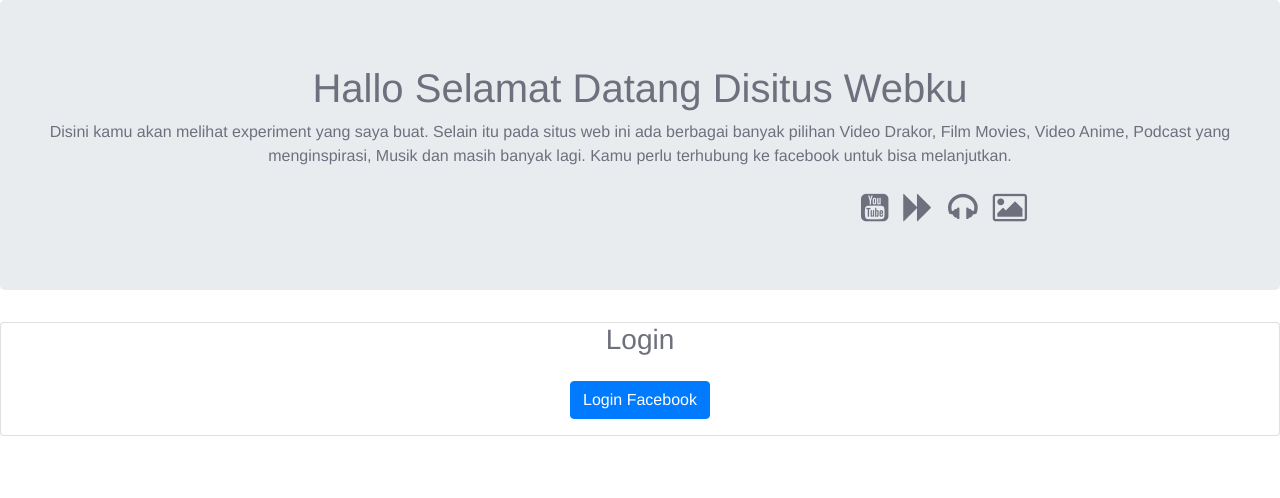
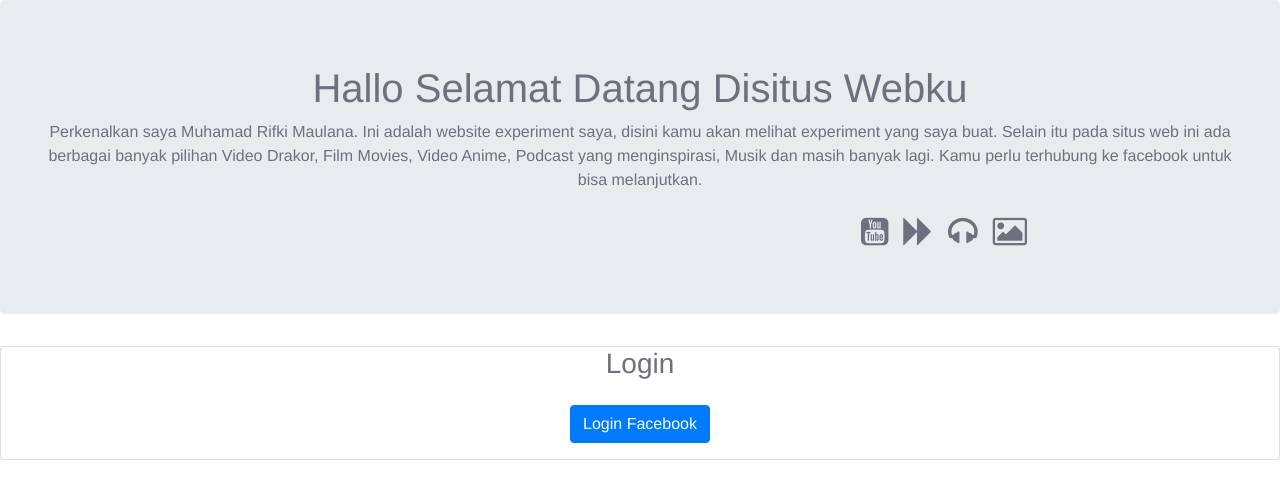
Before and after one commit to rifkimaulana54/rifkimalana54.github.io, a Vue app: page / in a window 1280 px wide. Shown: the top 498 px of the page. Built offline with nearby package versions, Linux system fonts and the light colour scheme.

Commit message:
Update HelloWorld.vue

```diff
--- a/src/components/HelloWorld.vue
+++ b/src/components/HelloWorld.vue
@@ -2,7 +2,7 @@
   <div class="hello">
     <div class="jumbotron">
       <h1>Hallo Selamat Datang Disitus Webku</h1>
-      <p>Disini kamu akan melihat experiment yang saya buat. Selain itu pada situs web ini ada berbagai banyak pilihan Video Drakor, Film Movies, Video Anime, Podcast yang menginspirasi, Musik dan masih banyak lagi. Kamu perlu terhubung ke facebook untuk bisa melanjutkan.</p>
+      <p>Perkenalkan saya Muhamad Rifki Maulana. Ini adalah website experiment saya, disini kamu akan melihat experiment yang saya buat. Selain itu pada situs web ini ada berbagai banyak pilihan Video Drakor, Film Movies, Video Anime, Podcast yang menginspirasi, Musik dan masih banyak lagi. Kamu perlu terhubung ke facebook untuk bisa melanjutkan.</p>
       <div class="form-group mt-4 mb-0" style="margin-left: 50%;">
         <i class="fa fa-youtube-square" style="font-size: 2rem; margin-right: 15px;"></i>
         <i class="fa fa-forward" style="font-size: 2rem; margin-right: 15px;"></i>
```
